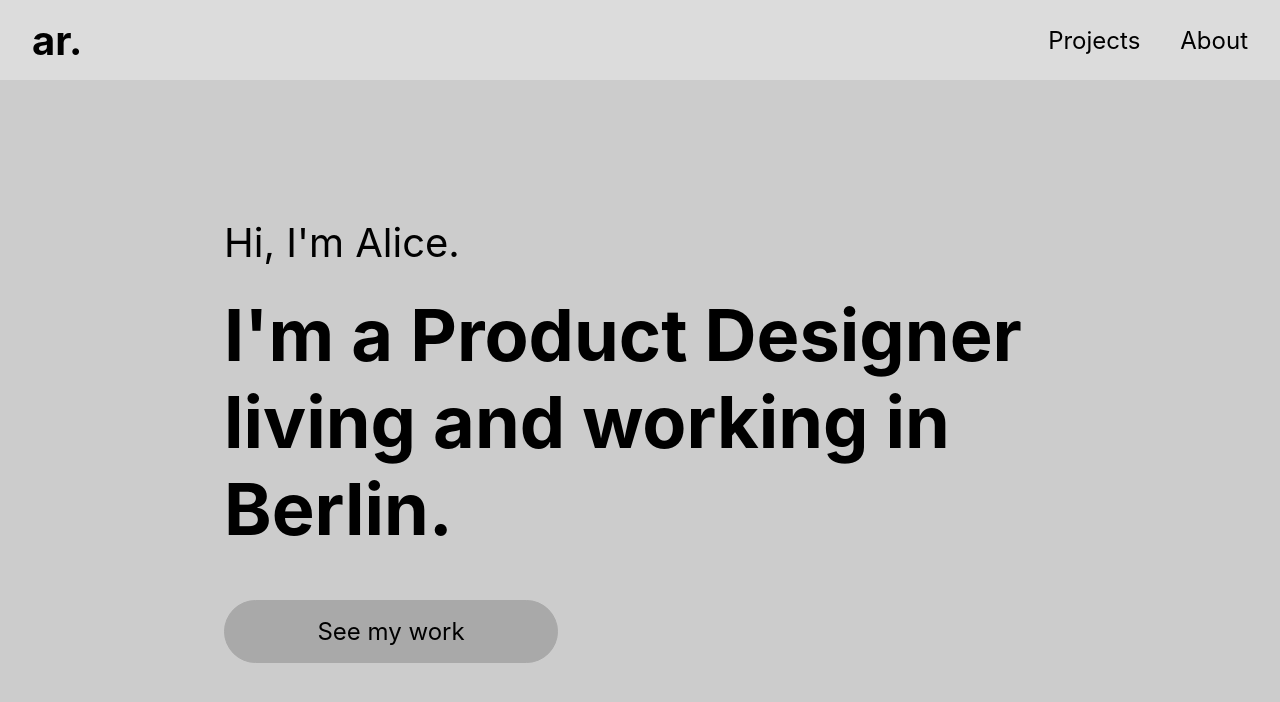
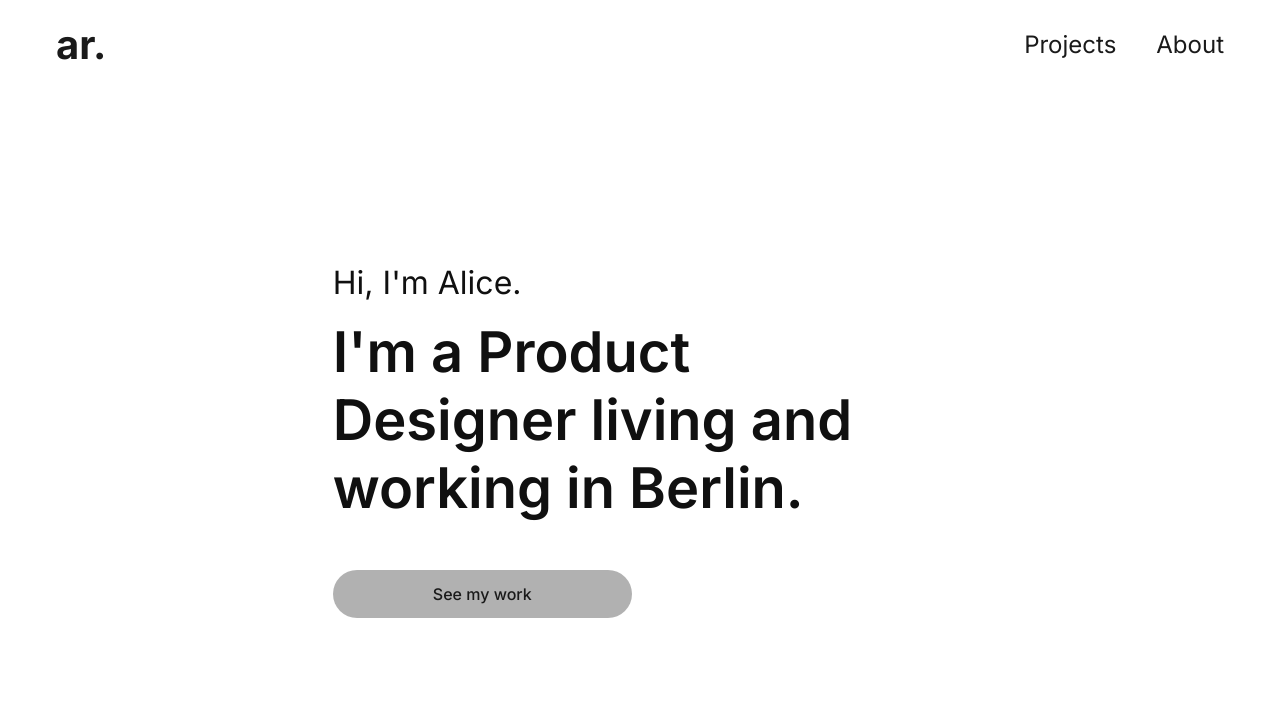
Before and after one commit to ecmeirelles/ar-portfolio, a React (Create React App) app: page / in a window 1280 px wide. Shown: the top 702 px of the page. Built offline with nearby package versions, Linux system fonts and the light colour scheme.

Commit message:
fix design details

```diff
--- a/public/index.html
+++ b/public/index.html
@@ -12,6 +12,8 @@
     <link rel="apple-touch-icon" href="%PUBLIC_URL%/logo192.png" />
     <link rel="manifest" href="%PUBLIC_URL%/manifest.json" />
     <title>ar.</title>
+    <link rel="preconnect" href="https://fonts.gstatic.com">
+    <link href="https://fonts.googleapis.com/css2?family=Inter:wght@100;200;300;400;500;600;700&display=swap" rel="stylesheet">
   </head>
   <body>
     <noscript>You need to enable JavaScript to run this app.</noscript>
--- a/src/components/Home/Home.css.js
+++ b/src/components/Home/Home.css.js
@@ -1,4 +1,4 @@
-import styled, { css } from 'styled-components';
+import styled, { css } from "styled-components";
 import { Link } from "react-router-dom";
 
 import { media } from "../../shared/variables";
@@ -7,52 +7,60 @@
   width: 100%;
   margin: 24px;
 
+  ${media.sm(css`
+    margin: auto 24px;
+  `)}
+
   ${media.md(css`
     width: 75%;
     margin: auto;
   `)}
 
   ${media.xl(css`
-    width: 65%;
+    width: 48%;
   `)}
 `;
 
 export const GreetingSt = styled.h3`
-  margin-top: 24px;
+  margin-top: 32px;
   font-size: 24px;
   font-weight: normal;
 
+  ${media.sm(css`
+    margin-top: 0;
+  `)}
+
   ${media.md(css`
-    margin-top: 0;
-    font-size: 40px;
+    font-size: 32px;
   `)}
 `;
 
 export const TitleSt = styled.h1`
-  margin-top: 8px;
+  margin-top: 2px;
   font-size: 40px;
-  font-weight: bold;
+  font-weight: 600;
 
   ${media.md(css`
-    margin-top: 24px;
-    font-size: 72px;
+    margin-top: 16px;
+    font-size: 56px;
   `)}
 `;
 
 export const LinkButtonSt = styled(Link)`
-  display: block;
+  display: flex;
   max-width: 190px;
-  margin-top: 32px;
-  padding: 16px;
-  font-size: 20px;
-  text-align: center;
-  background-color: #A9A9A9;
-  border: solid 1px #A9A9A9;
-  border-radius: 32px;
+  height: 32px;
+  margin-top: 24px;
+  padding: 8px 16px;
+  font-size: 16px;
+  font-weight: 500;
+  align-items: center;
+  justify-content: center;
+  background-color: rgba(125, 125, 125, 0.6);
+  border-radius: 24px;
 
   ${media.md(css`
-    max-width: 300px;
+    max-width: 267px;
     margin-top: 48px;
-    font-size: 24px;
   `)}
 `;
--- a/src/components/Home/Home.js
+++ b/src/components/Home/Home.js
@@ -1,4 +1,4 @@
-import React from 'react';
+import React from "react";
 
 import { LinkButtonSt, ContentSt, GreetingSt, TitleSt } from "./Home.css";
 
--- a/src/index.css
+++ b/src/index.css
@@ -1,10 +1,14 @@
 body {
   margin: 0;
-  font-family: -apple-system, BlinkMacSystemFont, 'Segoe UI', 'Roboto', 'Oxygen',
-    'Ubuntu', 'Cantarell', 'Fira Sans', 'Droid Sans', 'Helvetica Neue',
-    sans-serif;
+  font-family: 'Inter', sans-serif;;
   -webkit-font-smoothing: antialiased;
   -moz-osx-font-smoothing: grayscale;
+}
+
+h1, h2, h3, h4, h5, h6,
+p, span, div {
+  font-family: 'Inter', sans-serif;
+  color: #101010;
 }
 
 h1, h2, h3, h4, h5, h6 {
@@ -12,6 +16,7 @@
 }
 
 a {
-  color: #000;
+  font-family: 'Inter', sans-serif;
+  color: #1a1a1a;
   text-decoration: none;
 }
--- a/src/shared/Navbar/Navbar.css.js
+++ b/src/shared/Navbar/Navbar.css.js
@@ -1,4 +1,4 @@
-import styled, { css } from 'styled-components';
+import styled, { css } from "styled-components";
 import { media } from "../variables";
 
 export const MenuBarSt = styled.div`
@@ -7,8 +7,8 @@
   top: 0;
   left: 0;
   width: 100%;
-  height: 80px;
-  background-color: #DCDCDC;
+  height: 88px;
+  background-color: ${({ backgroundColor }) => backgroundColor};
 `;
 
 export const ContentSt = styled.div`
@@ -17,7 +17,11 @@
   align-items: center;
   width: 100%;
   height: 100%;
-  margin: 0 32px;
+  margin: 0 24px;
+
+  ${media.md(css`
+    margin: 0 56px;
+  `)}
 `;
 
 export const LogoSt = styled.div`
--- a/src/shared/Navbar/Navbar.js
+++ b/src/shared/Navbar/Navbar.js
@@ -1,11 +1,11 @@
-import React from 'react';
+import React from "react";
+import { Link } from "react-router-dom";
 
-import {ContentSt, LogoSt, MenuBarSt, MenuItemsSt} from "./Navbar.css";
-import {Link} from "react-router-dom";
+import { ContentSt, LogoSt, MenuBarSt, MenuItemsSt } from "./Navbar.css";
 
-export const Navbar = () => {
+export const Navbar = ({ backgroundColor }) => {
   return (
-    <MenuBarSt>
+    <MenuBarSt backgroundColor={backgroundColor}>
       <ContentSt>
         <LogoSt>
           <Link to="/">ar.</Link>
--- a/src/shared/PageTemplate/PageTemplate.css.js
+++ b/src/shared/PageTemplate/PageTemplate.css.js
@@ -1,4 +1,4 @@
-import styled from 'styled-components';
+import styled from "styled-components";
 
 export const WrapperSt = styled.div`
   display: flex;
@@ -9,7 +9,7 @@
   padding: 0;
   width: 100%;
   height: 100%;
-  background-color: #CCC;
+  background-color: ${({ backgroundColor }) => backgroundColor};
 `;
 
 export const ContentSt = styled.div`
--- a/src/shared/PageTemplate/PageTemplate.js
+++ b/src/shared/PageTemplate/PageTemplate.js
@@ -1,12 +1,12 @@
 import React from "react";
 
-import {Navbar} from "../Navbar/Navbar";
-import {ContentSt, WrapperSt} from "./PageTemplate.css";
+import { Navbar } from "../Navbar/Navbar";
+import { ContentSt, WrapperSt } from "./PageTemplate.css";
 
-export const PageTemplate = ({ children }) => {
+export const PageTemplate = ({ backgroundColor, children, navbarColor }) => {
   return (
-    <WrapperSt>
-      <Navbar/>
+    <WrapperSt backgroundColor={backgroundColor}>
+      <Navbar backgroundColor={navbarColor} />
       <ContentSt>
         {children}
       </ContentSt>
```
